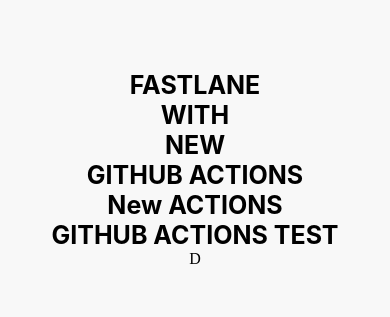
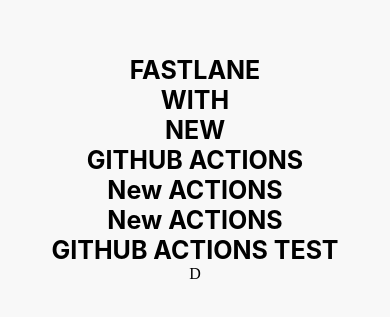
Before and after one commit to mehultnm/Firebase, a React Native app: screen / in a window 390 px wide. Shown: the part 253-570 px from the top of the page. Built offline with nearby package versions, Linux system fonts and the light colour scheme.

Commit message:
new build

```diff
--- a/App.js
+++ b/App.js
@@ -10,6 +10,7 @@
           <Text style={{color:'#000',fontSize:25,fontWeight:'700'}}>NEW</Text>
         <Text style={{color:'#000',fontSize:25,fontWeight:'700'}}>GITHUB ACTIONS</Text>
         <Text style={{color:'#000',fontSize:25,fontWeight:'700'}}>New ACTIONS</Text>
+        <Text style={{color:'#000',fontSize:25,fontWeight:'700'}}>New ACTIONS</Text>
         <Text style={{color:'#000',fontSize:25,fontWeight:'700'}}>GITHUB ACTIONS TEST</Text>D
 
 
```
